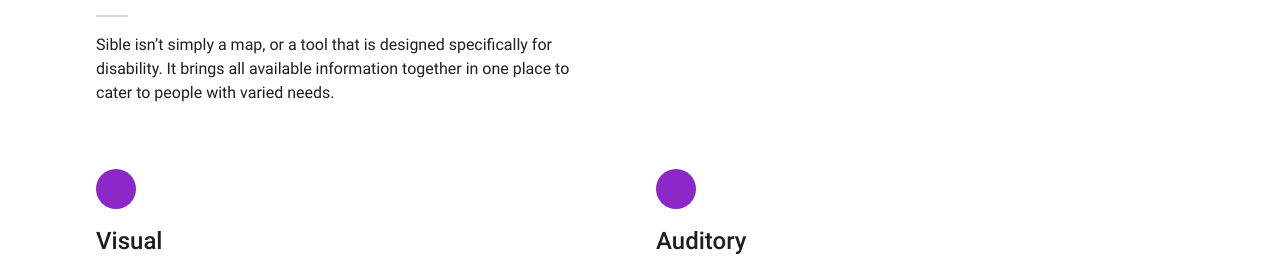
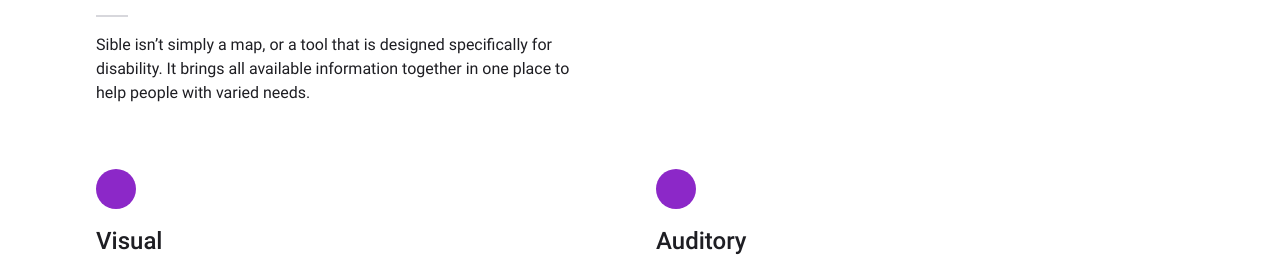
Before and after one commit to scottdejonge/sible.org, a Jekyll site: the page built from pages/about.html, in a window 1280 px wide and 900 px high. Shown: the part 495-771 px from the top of the window. Built offline with Jekyll 4.4.1, drawn with Linux system fonts in a browser that asks for light colours.

Commit message:
Copy update

```diff
--- a/pages/about.html
+++ b/pages/about.html
@@ -13,7 +13,7 @@
       <div class="max-width-30rem margin-bottom-l">
         <h2 class="title title-m">Making life<br>easier for everybody.</h2>
         <hr class="divider">
-        <p>Sible isn’t simply a map, or a tool that is designed specifically for disability. It brings all available information together in one place to cater to people with varied needs.</p>
+        <p>Sible isn’t simply a map, or a tool that is designed specifically for disability. It brings all available information together in one place to help people with varied needs.</p>
       </div>
 
       <div class="columns columns-1-4">
```
